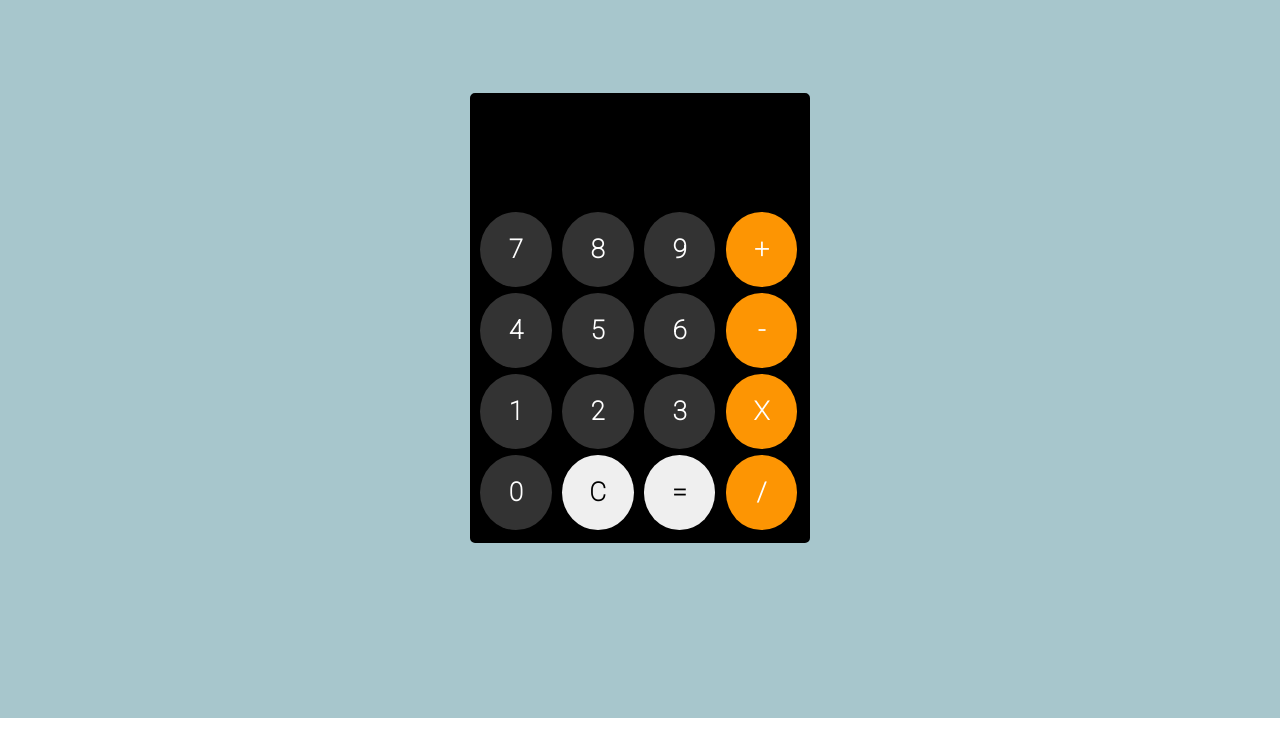
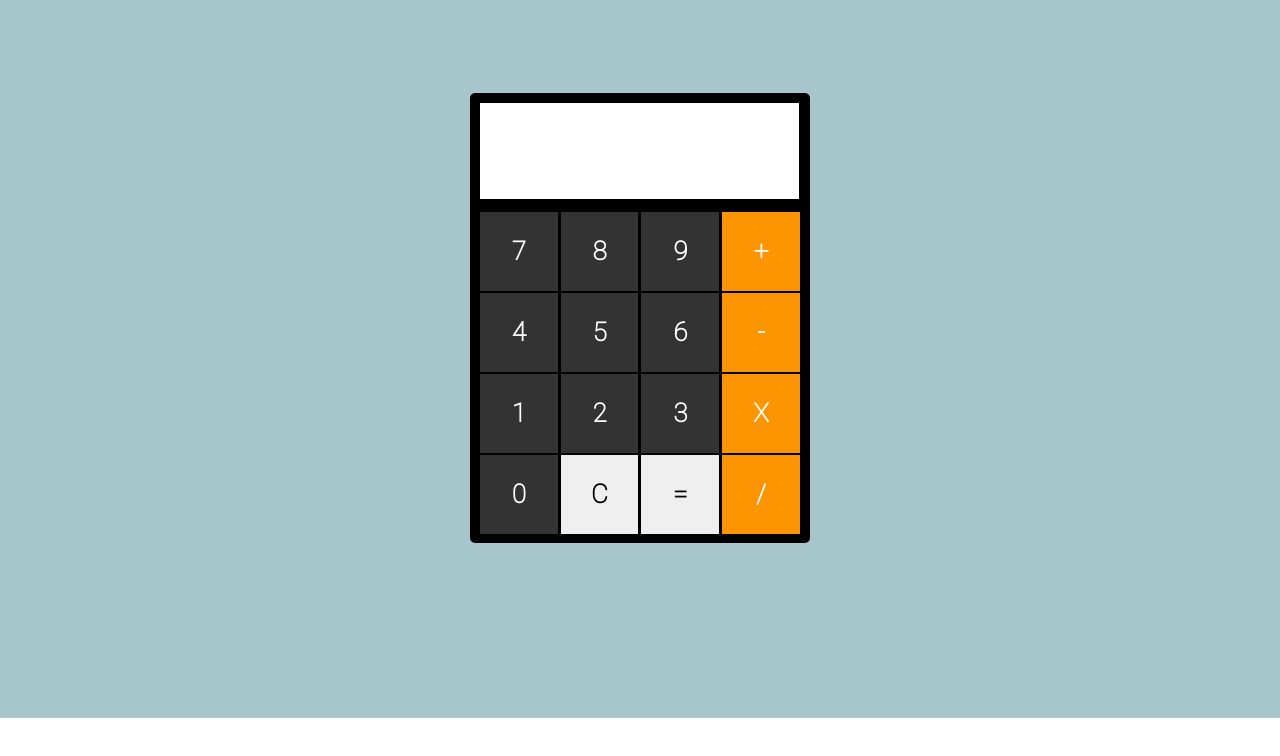
Before and after one commit to iDevIan1/Sublime-Calculator, a plain HTML site: page index.html in a window 1280 px wide. Shown: the part 82-838 px from the top of the page. Drawn offline with nearby package versions, Linux system fonts and the light colour scheme; files whose address does not match are found by name.

Commit message:
Update to version 1.0.2

```diff
--- a/css/style.css
+++ b/css/style.css
@@ -1,6 +1,7 @@
 #appBg {
     height: 450px;
     width: 340px;
+    background-color: #000;
     border: 7px solid black;
     border-radius: 5px;
 }
@@ -8,17 +9,22 @@
 #appBg form {
     height: 100%;
     width: 100%;
+    margin: 5px;
+    margin-top: 1px;
     background-color: rgb(0, 0, 0);
 }
 
 #appBg input[type=textfield] {
-    width: 100%;
-    height: 25%;
+    width: 98%;
+    height: 22%;
     cursor: default;
     font-family: 'Roboto', sans-serif;
     color: white;
-    background-color: rgb(0, 0, 0);
+    background-color: rgb(255, 255, 255);
     padding: 15px;
+    margin: -2px;
+    margin-top: 2px;
+    margin-bottom: 12px;
     text-align: right;
     font-size: 50px;
     border: 0;
@@ -27,16 +33,16 @@
 
 #appBg input[type=button],
 input[type=reset] {
-    width: 22%;
+    width: 23.8%;
     cursor: pointer;
     font-family: 'Roboto', sans-serif;
     font-weight: bold;
     font-size: 26px;
     color: black;
-    padding: 18px;
-    margin: 3px;
+    padding: 20px;
+    margin: 1px;
+    margin-left: -2px;
     border: 0px;
-    border-radius: 100%;
 }
 
 #appBg .orange {
```
